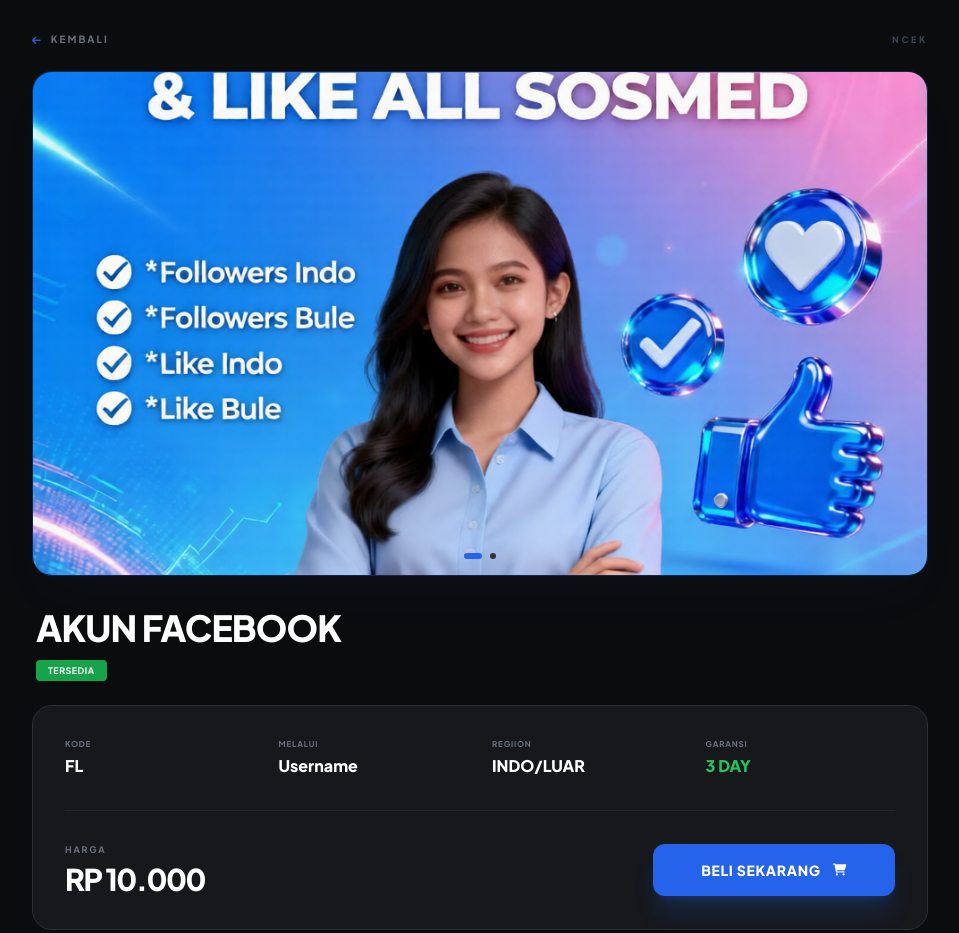
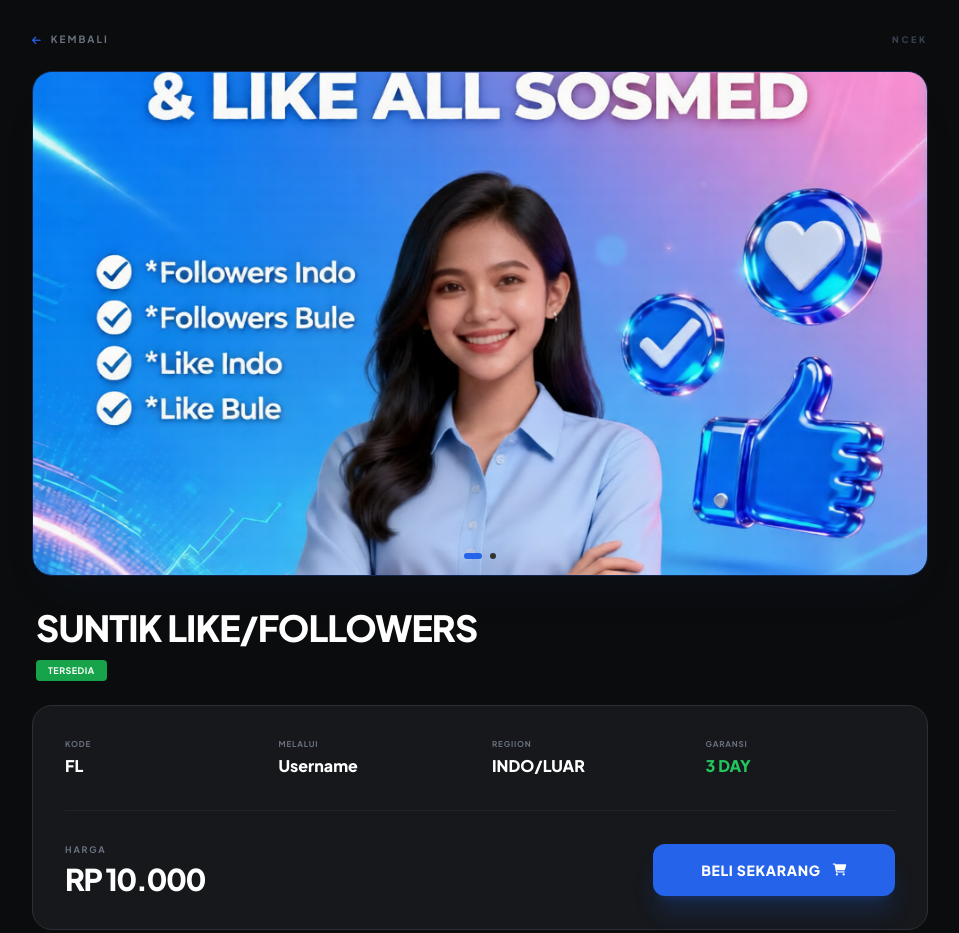
Before and after one commit to NcekDigitalHUB/Digital.github.io, a plain HTML site: page followers.html in a window 1280 px wide. Shown: the whole page, without its empty margins (160-1119 px from the left). Drawn offline with nearby package versions, Linux system fonts and the light colour scheme.

Commit message:
Fix HTML structure and update content

```diff
--- a/followers.html
+++ b/followers.html
@@ -73,7 +73,7 @@
 
         <div class="space-y-6">
             <div class="px-1">
-                <h1 class="text-3xl md:text-4xl font-extrabold uppercase tracking-tight" id="namaAkun">AKUN Facebook</h1>
+                <h1 class="text-3xl md:text-4xl font-extrabold uppercase tracking-tight" id="namaAkun">SUNTIK LIKE/FOLLOWERS</h1>
                 <div class="flex items-center gap-3 mt-3">
                     <span class="bg-green-600 text-white text-[9px] font-bold px-3 py-1 rounded uppercase tracking-wider">TERSEDIA</span>
                 </div>
```
